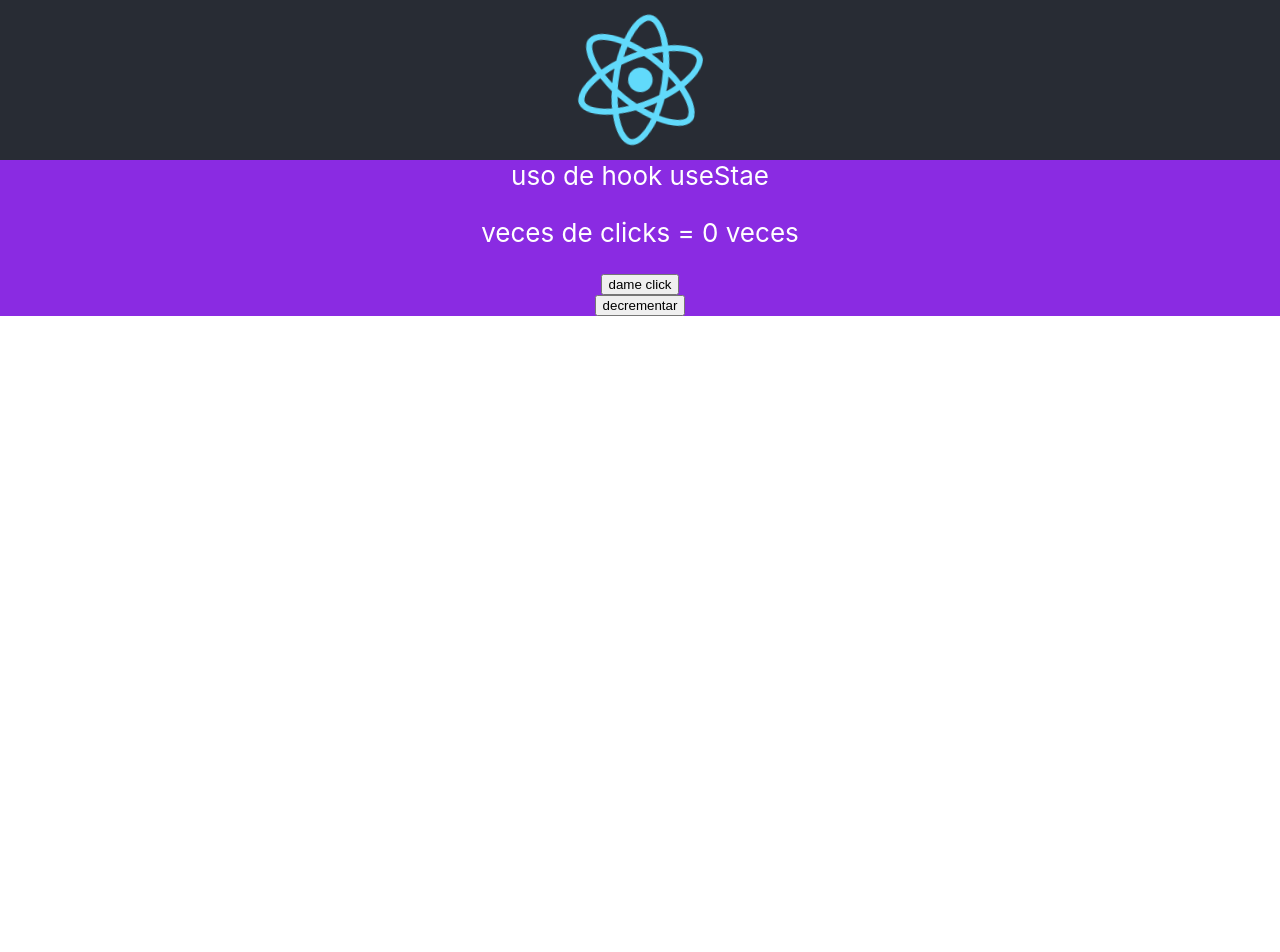
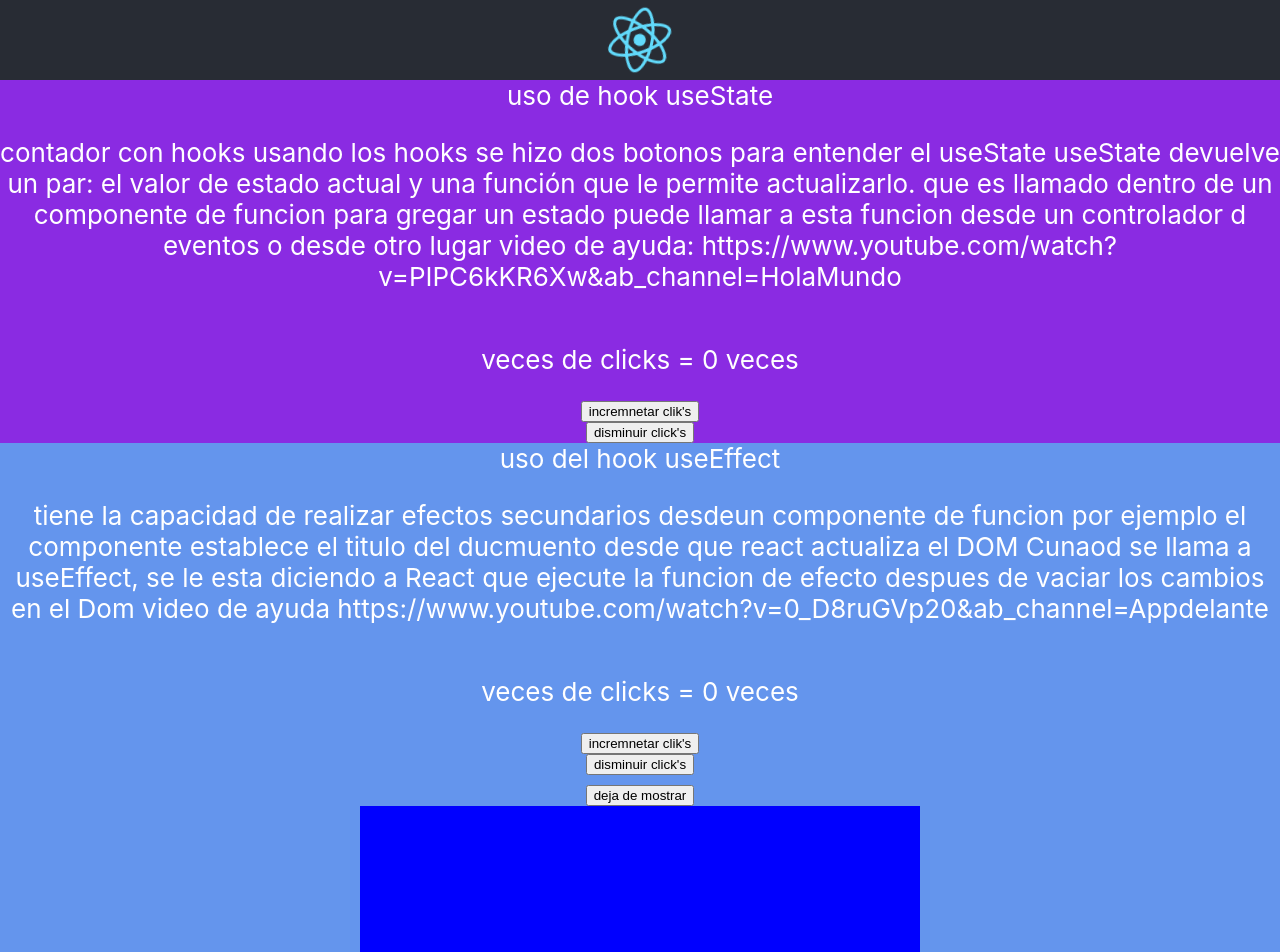
Before and after one commit to MarqCervMartin/Training-Front, a React (Create React App) app: page / in a window 1280 px wide. Shown: the top 952 px of the page. Before the commit the page ends 800 px from the top, so only its background shows below. Built offline with nearby package versions, Linux system fonts and the light colour scheme.

Commit message:
ejemplo de hook useEffect

```diff
--- a/src/App.css
+++ b/src/App.css
@@ -3,7 +3,7 @@
 }
 
 .App-logo {
-  height: 20vmin;
+  height: 10vmin;
   pointer-events: none;
 }
 
@@ -15,7 +15,7 @@
 
 .App-header {
   background-color: #282c34;
-  min-height: 10vh;
+  min-height: 5vh;
   display: flex;
   flex-direction: column;
   align-items: center;
@@ -47,3 +47,14 @@
   color: white;
 
 }
+
+.useEffect_hook{
+  background-color: cornflowerblue;
+  min-height: 10vh;
+  display: flex;
+  flex-direction: column;
+  align-items: center;
+  justify-content: center;
+  font-size: calc(10px + 2vmin);
+  color: white;
+}
--- a/src/App.js
+++ b/src/App.js
@@ -1,6 +1,6 @@
 import logo from './logo.svg';
 import './App.css';
-import React, { useState } from 'react';
+import React, { useEffect, useState } from 'react';
 
 /*
  contador con hooks
@@ -9,11 +9,13 @@ import React, { useState } from 'react';
  useState devuelve un par: el valor de estado actual y una función que le permite actualizarlo.
  que es llamado dentro de un componente de funcion para gregar un estado
  puede llamar a esta funcion desde un controlador d eventos o desde otro lugar
+ video de ayuda: https://www.youtube.com/watch?v=PIPC6kKR6Xw&ab_channel=HolaMundo
 */
 
 
 
 function App() {
+  const [mostrar, setMostrar] = useState(true);
   const [contador, setContador] = useState(0)
 
   const incrementar= () =>{
@@ -24,6 +26,21 @@ function App() {
     setContador(contador -1)
   }
 
+  const [contador2, setContador2] = useState(0)
+
+  const incrementar2= () =>{
+    setContador2(contador2 + 1)
+  }
+
+  const decrementar2= () =>{
+    setContador2(contador2 -1)
+  }
+
+  useEffect(() => {
+    document.title= `# de clicks es ${contador2}̣`;
+
+  });
+
   return(
     <div className="App">
       <header className="App-header">
@@ -31,19 +48,78 @@ function App() {
 
       </header>
       <div className="useState_hook">
-          uso de hook useStae
+          uso de hook useState
+          <p>
+          contador con hooks
+
+          usando los hooks se hizo dos botonos para entender el useState
+          useState devuelve un par: el valor de estado actual y una función que le permite actualizarlo.
+          que es llamado dentro de un componente de funcion para gregar un estado
+          puede llamar a esta funcion desde un controlador d eventos o desde otro lugar
+          video de ayuda: https://www.youtube.com/watch?v=PIPC6kKR6Xw&ab_channel=HolaMundo
+          </p>
           <p>
             veces de clicks = {contador} veces
           </p>
           <button onClick={incrementar}
-          >dame click</button>
+          >incremnetar clik's</button>
 
           <button onClick={decrementar}>
-            decrementar
+            disminuir click's
           </button>
+        </div>
+
+        <div className="useEffect_hook">
+          uso del hook useEffect
+          <p>
+            tiene la capacidad de realizar efectos secundarios desdeun
+            componente de funcion por ejemplo el componente establece el titulo del ducmuento desde
+            que react actualiza el DOM
+            Cunaod se llama a useEffect, se le esta diciendo a React que ejecute la funcion de efecto despues de vaciar los cambios en el Dom
+            video de ayuda https://www.youtube.com/watch?v=0_D8ruGVp20&ab_channel=Appdelante
+          </p>
+          <p>
+            veces de clicks = {contador2} veces
+          </p>
+          <button onClick={incrementar2}
+          >incremnetar clik's</button>
+
+          <button onClick={decrementar2}>
+            disminuir click's
+          </button>
+
+          <div>
+            <button onClick={() => setMostrar(false)}>deja de mostrar</button>
+            {mostrar ? <CambiaColor /> : null}
+          </div>
+
         </div>
     </div>
   );
 }
 
+function CambiaColor() {
+  const [color, setColor] = useState("blue");
+
+  useEffect(()=>{
+    function onMouseMove(evento) {
+      if(evento.clientX < window.innerWidth / 2){
+        setColor("blue");
+      }else{
+        setColor("red");
+      }
+    };
+
+    window.addEventListener('mousemove', onMouseMove);
+
+    return ()  =>{
+      window.removeEventListener('mousemove', onMouseMove);
+    };
+
+  },[]);
+
+  return <div style={{height:"50vh", width: "70vh", background: color, display:'flex'}}/>
+}
+
+
 export default App;
```
Also changed, not shown: src/funciones/useState_hook.js (deleted, +0 -78 lines).
